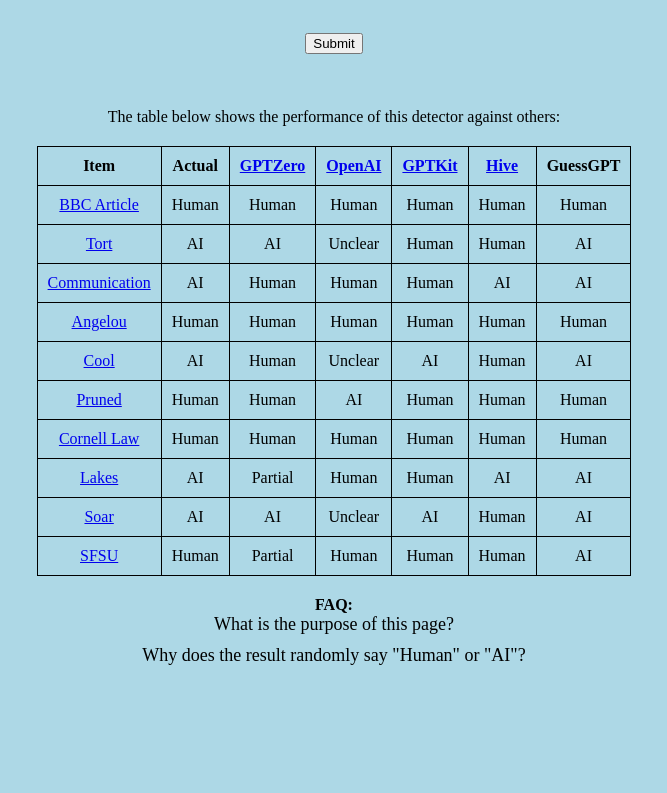
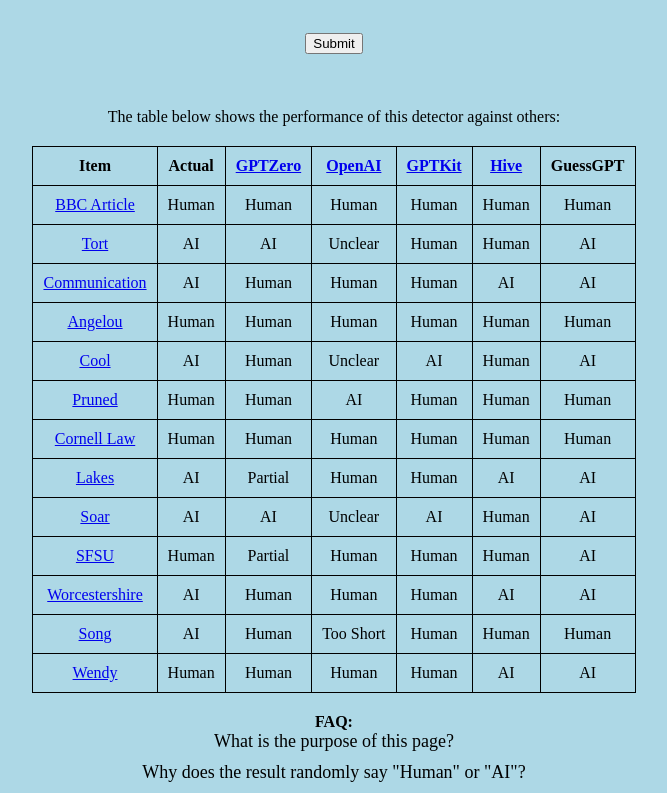
Before and after one commit to jackmichalak/guessgpt, a plain HTML site: page index.html in a window 1280 px wide. Shown: the part 459-1252 px from the top of the page, without its empty margins (306-973 px from the left). Before the commit the page ends 1135 px from the top, so only its background shows below. Drawn offline with Linux system fonts and the light colour scheme.

Commit message:
More results

```diff
--- a/index.html
+++ b/index.html
@@ -192,6 +192,33 @@
         <td>Human</td>
         <td>AI</td>
       </tr>
+      <tr>
+        <td><a href="fake/worcestershire.txt">Worcestershire</a></td>
+        <td>AI</td>
+        <td>Human</td>
+        <td>Human</td>
+        <td>Human</td>
+        <td>AI</td>
+        <td>AI</td>
+      </tr>
+      <tr>
+        <td><a href="fake/song.txt">Song</a></td>
+        <td>AI</td>
+        <td>Human</td>
+        <td>Too Short</td>
+        <td>Human</td>
+        <td>Human</td>
+        <td>Human</td>
+      </tr>
+      <tr>
+        <td><a href="https://poetry4kids.com/poems/wendy-wise/">Wendy</a></td>
+        <td>Human</td>
+        <td>Human</td>
+        <td>Human</td>
+        <td>Human</td>
+        <td>AI</td>
+        <td>AI</td>
+      </tr>
     </tbody>
   </table>
   <div>
```
